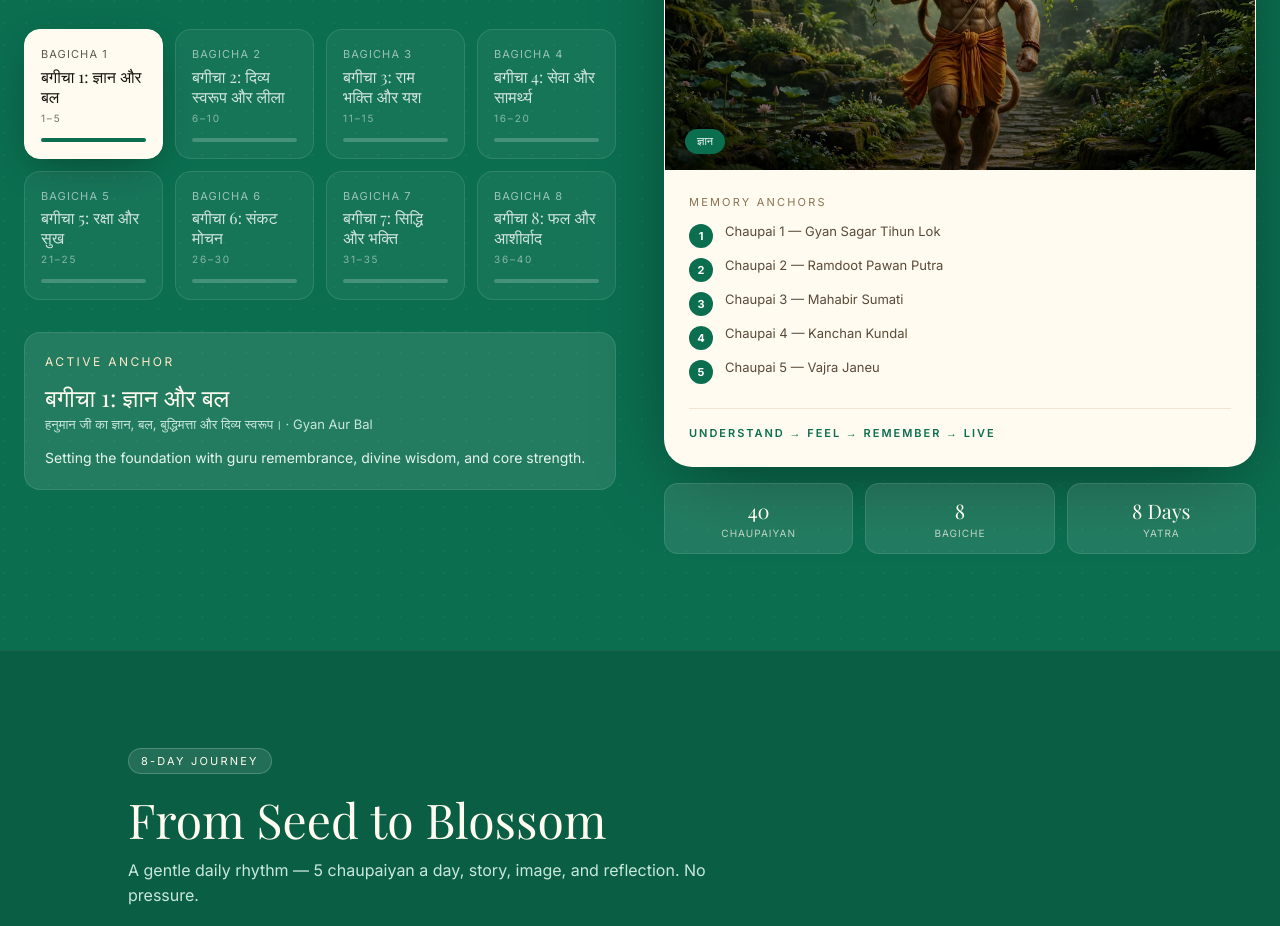
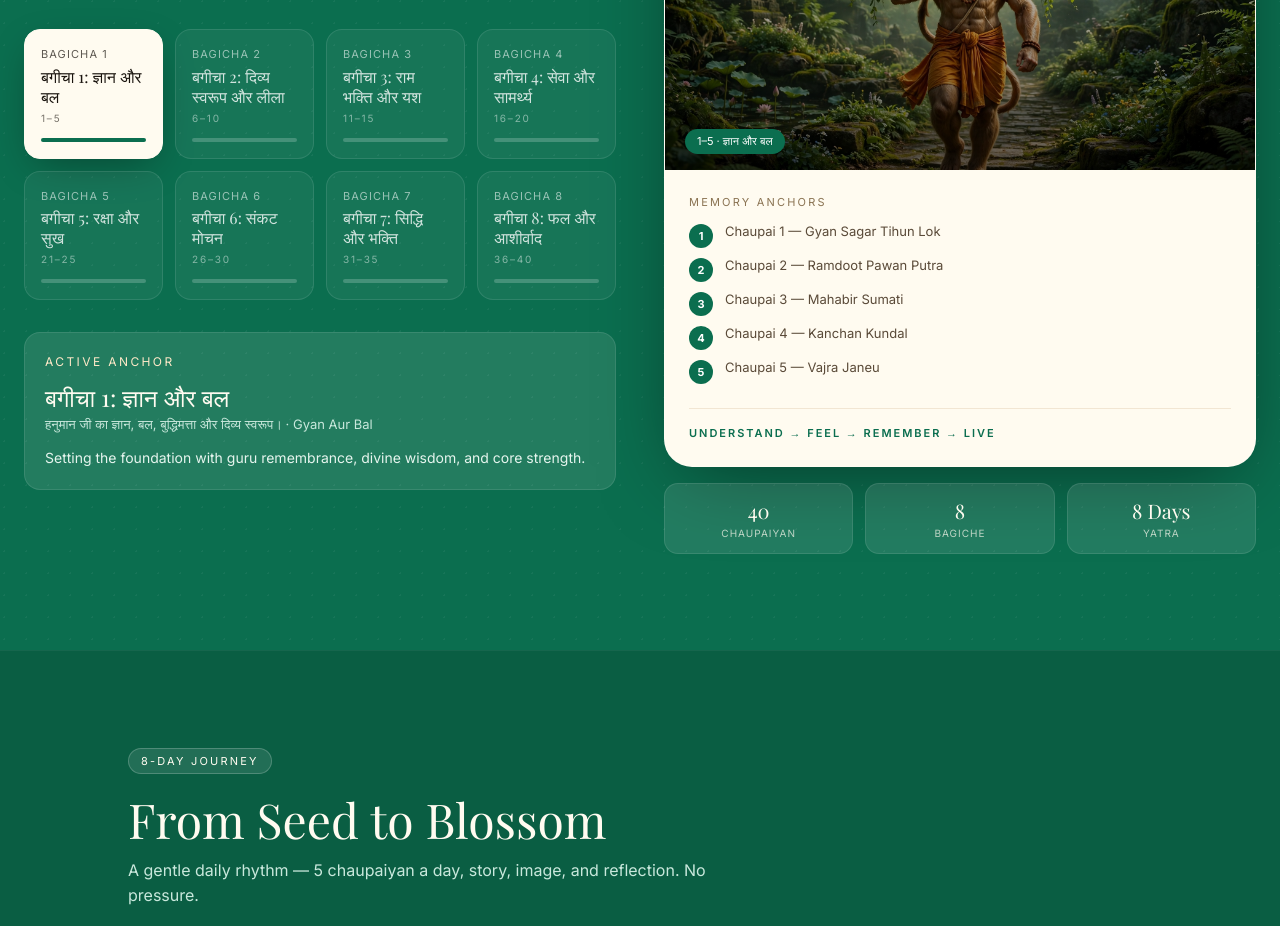
Before and after one commit to idea-ai-labs/bhakti-udyan, a Next.js app: page / in a window 1280 px wide. Shown: the part 7120-8046 px from the top of the page. Built offline with nearby package versions, Linux system fonts and the light colour scheme; a web font is replaced by a local one.

Commit message:
Update MemoryMapSection to display chaupaiRange and hindiName

```diff
--- a/src/components/MemoryMapSection.tsx
+++ b/src/components/MemoryMapSection.tsx
@@ -67,7 +67,7 @@ export default function MemoryMapSection() {
                 <img src={getImage(active)} alt={active.title || 'Bagicha'} className="w-full h-full object-cover" />
                 <div className="absolute inset-0 bg-gradient-to-t from-black/60 to-transparent" />
                 <div className="absolute bottom-4 left-5 right-5">
-                  <div className="inline-flex px-3 py-1 rounded-full bg-[#0B6E4F] text-white text-[11px]">{(active.memoryJourney && active.memoryJourney[0]) || active.bhav || 'Memory Journey'}</div>
+                  <div className="inline-flex px-3 py-1 rounded-full bg-[#0B6E4F] text-white text-[11px]">{active.chaupaiRange} · {active.hindiName}</div>
                 </div>
               </div>
               <div className="p-6">
```
